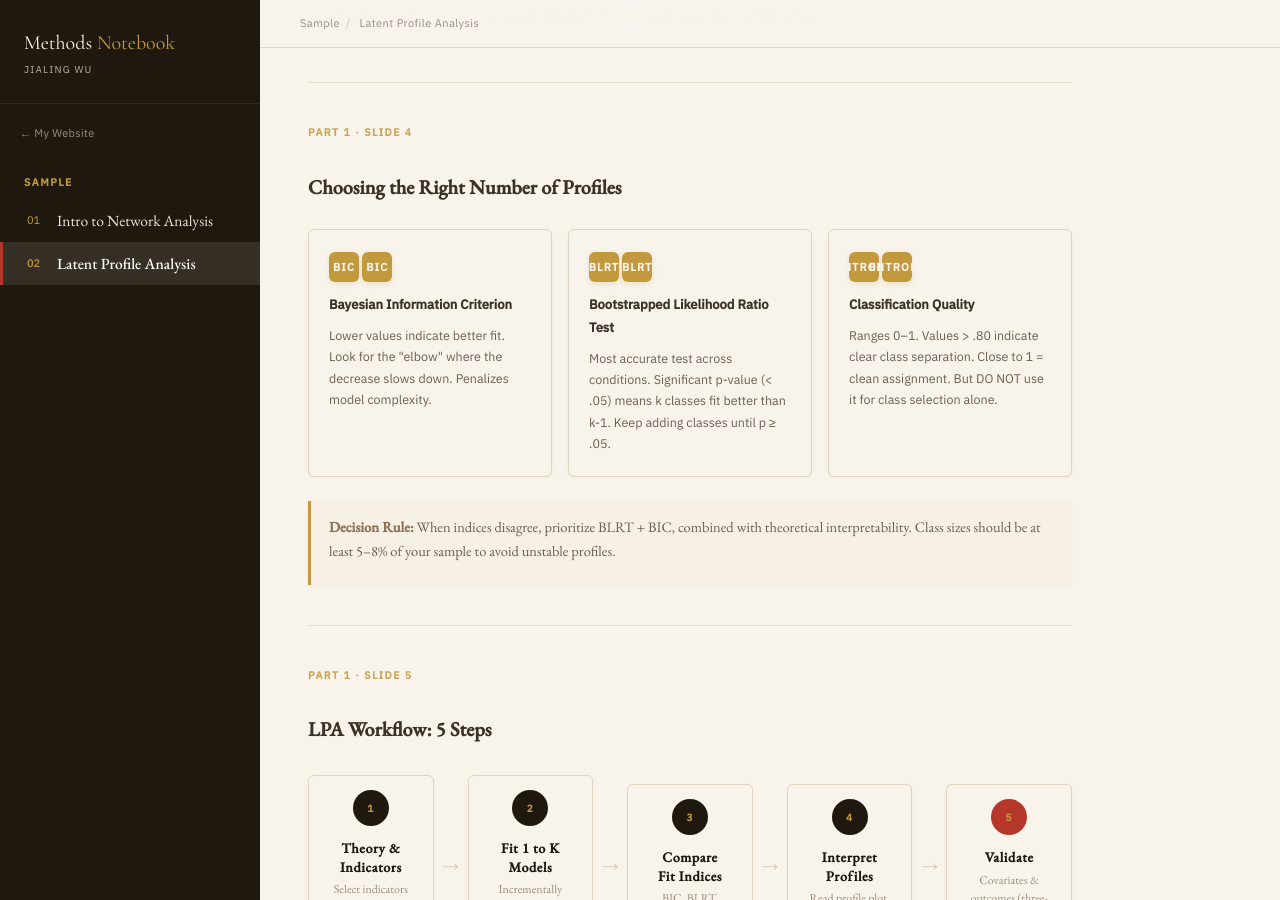
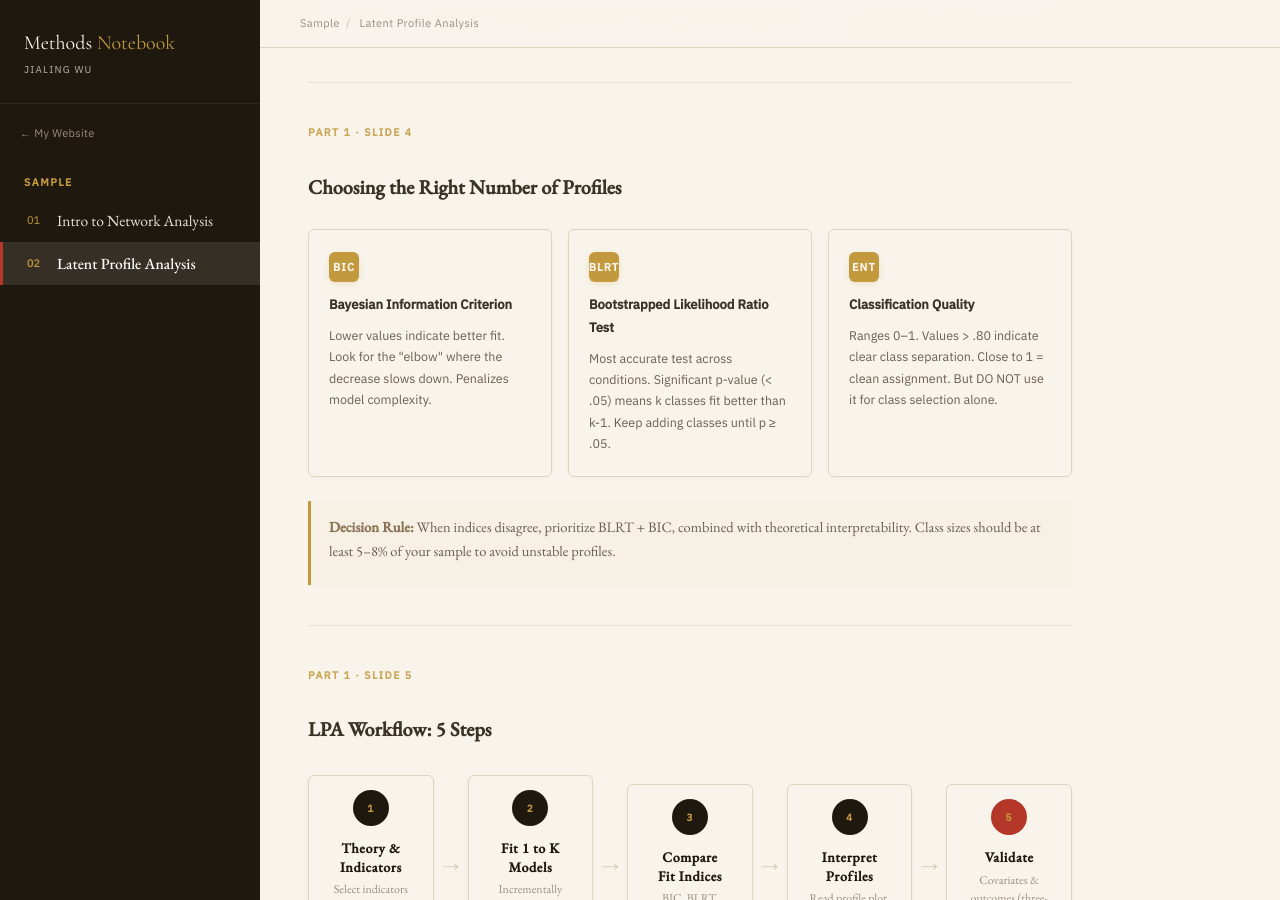
Before and after one commit to jialing-wu/jialing-wu.github.io, a Jekyll site: the page built from methods/lpa.html, in a window 1280 px wide and 900 px high, scrolled down 2817 px. Built offline with Jekyll 4.4.1, drawn with Linux system fonts in a browser that asks for light colours.

Commit message:
Fix duplicate check-icons showing both languages on fit indices slide
- Remove data-lang split on check-icon (BIC/BLRT/Entropy are the same
  in both languages, no need for bilingual duplicates)
- Shorten Entropy to ENT to fit in the 30px icon box

Co-Authored-By: Claude Opus 4.6 <noreply@anthropic.com>

```diff
--- a/methods/lpa.html
+++ b/methods/lpa.html
@@ -747,24 +747,21 @@ body.presenting .pres-progress{
 
   <div class="check-grid">
     <div class="check-card">
-      <div class="check-icon" data-lang="en">BIC</div>
-      <div class="check-icon" data-lang="zh">BIC</div>
+      <div class="check-icon">BIC</div>
       <div class="check-title" data-lang="en">Bayesian Information Criterion</div>
       <div class="check-title" data-lang="zh">贝叶斯信息准则</div>
       <div class="check-desc" data-lang="en">Lower values indicate better fit. Look for the "elbow" where the decrease slows down. Penalizes model complexity.</div>
       <div class="check-desc" data-lang="zh">较低的值表示拟合更好。寻找下降趋缓的"拐点"。惩罚模型复杂度。</div>
     </div>
     <div class="check-card">
-      <div class="check-icon" data-lang="en">BLRT</div>
-      <div class="check-icon" data-lang="zh">BLRT</div>
+      <div class="check-icon">BLRT</div>
       <div class="check-title" data-lang="en">Bootstrapped Likelihood Ratio Test</div>
       <div class="check-title" data-lang="zh">自助似然比检验</div>
       <div class="check-desc" data-lang="en">Most accurate test across conditions. Significant p-value (< .05) means k classes fit better than k-1. Keep adding classes until p ≥ .05.</div>
       <div class="check-desc" data-lang="zh">在各种条件下最准确的检验。p < .05 表示 k 个类别优于 k-1 个。继续增加直到 p ≥ .05。</div>
     </div>
     <div class="check-card">
-      <div class="check-icon" data-lang="en">Entropy</div>
-      <div class="check-icon" data-lang="zh">Entropy</div>
+      <div class="check-icon">ENT</div>
       <div class="check-title" data-lang="en">Classification Quality</div>
       <div class="check-title" data-lang="zh">分类质量</div>
       <div class="check-desc" data-lang="en">Ranges 0–1. Values > .80 indicate clear class separation. Close to 1 = clean assignment. But DO NOT use it for class selection alone.</div>
```
